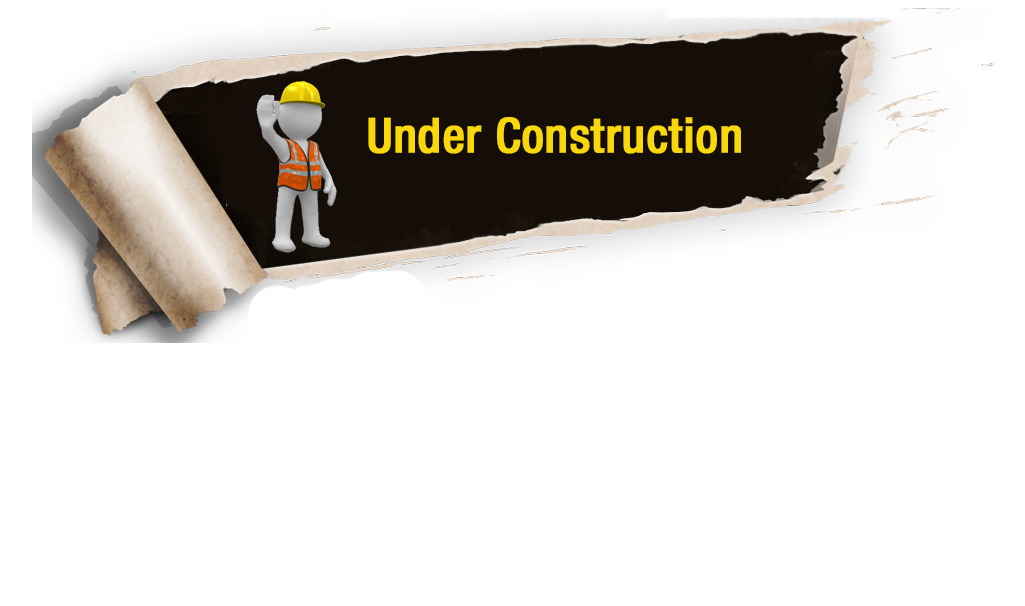
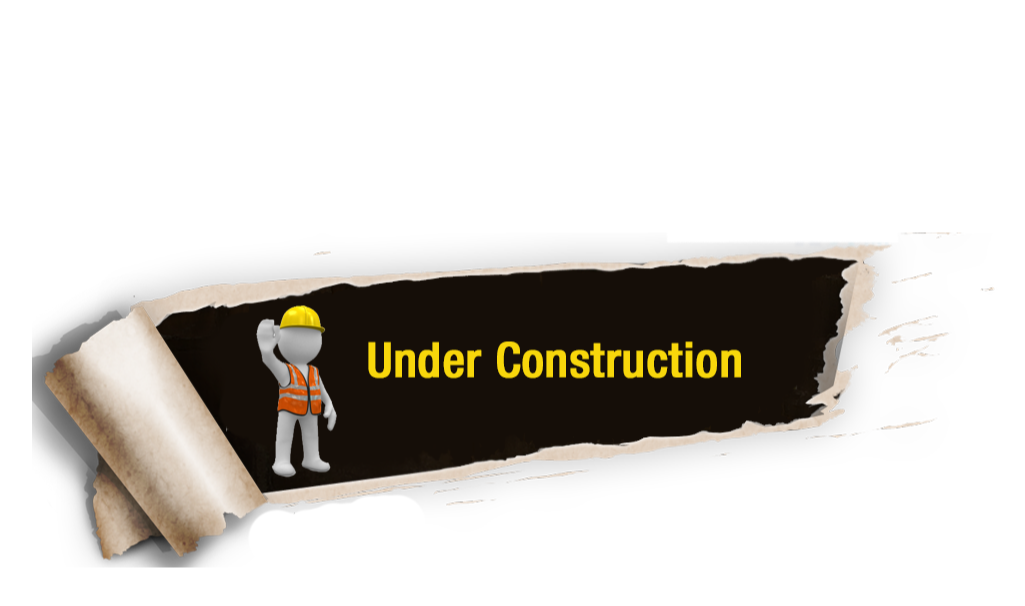
Before and after one commit to neerajgarg3/digitronics, a plain HTML site: page index.html in a window 1280 px wide. Shown: the whole page, without its empty margins (125-1150 px from the left). Drawn offline with Linux system fonts and the light colour scheme.

Commit message:
Update index.html

```diff
--- a/index.html
+++ b/index.html
@@ -3,7 +3,10 @@
     <title>Digitronics Technologies</title>
     <style>
       .img-container {
-        text-align: center;
+        position: fixed;
+        top: 50%;
+        left: 50%;
+        transform: translate(-50%, -50%);
       }
     </style>
   </head>
```
